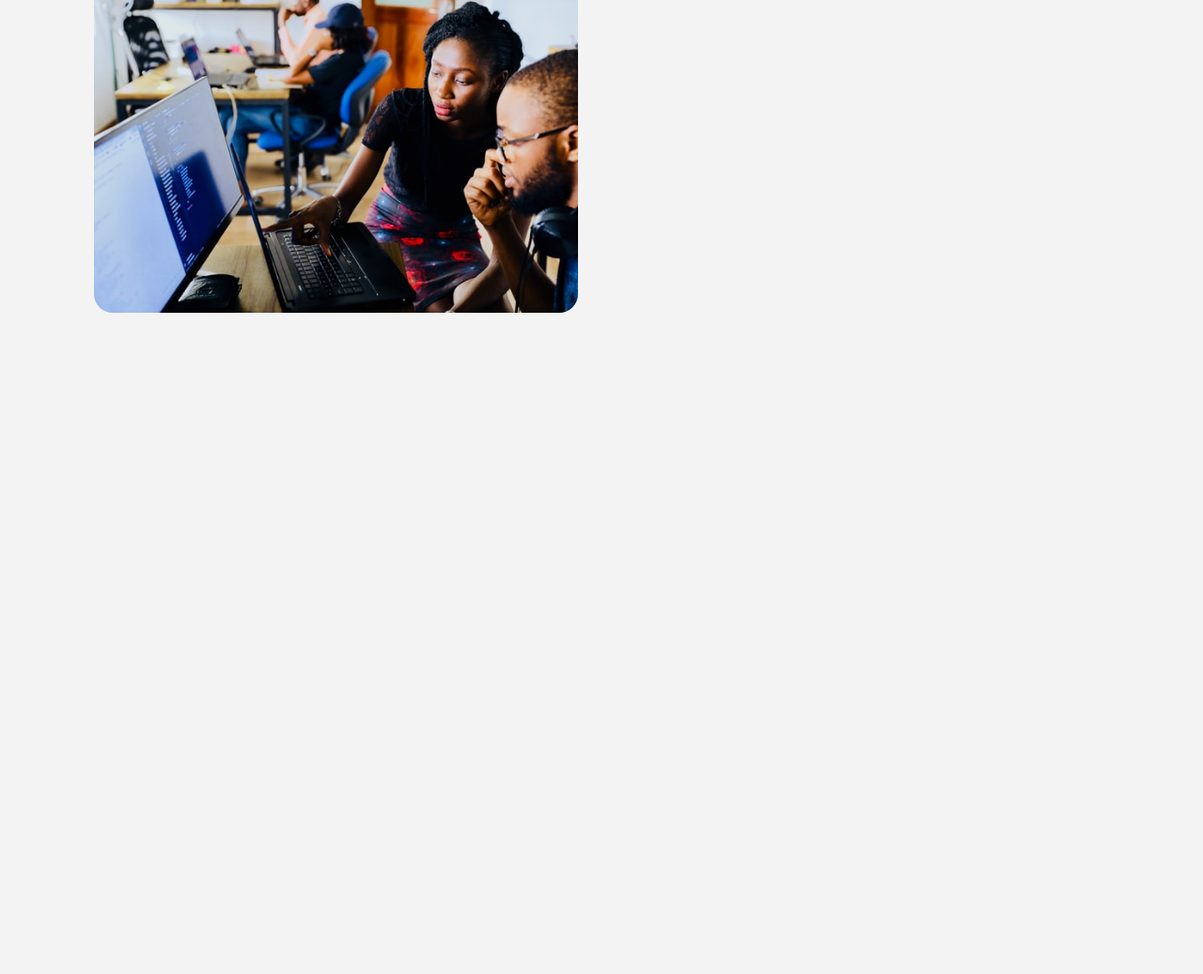
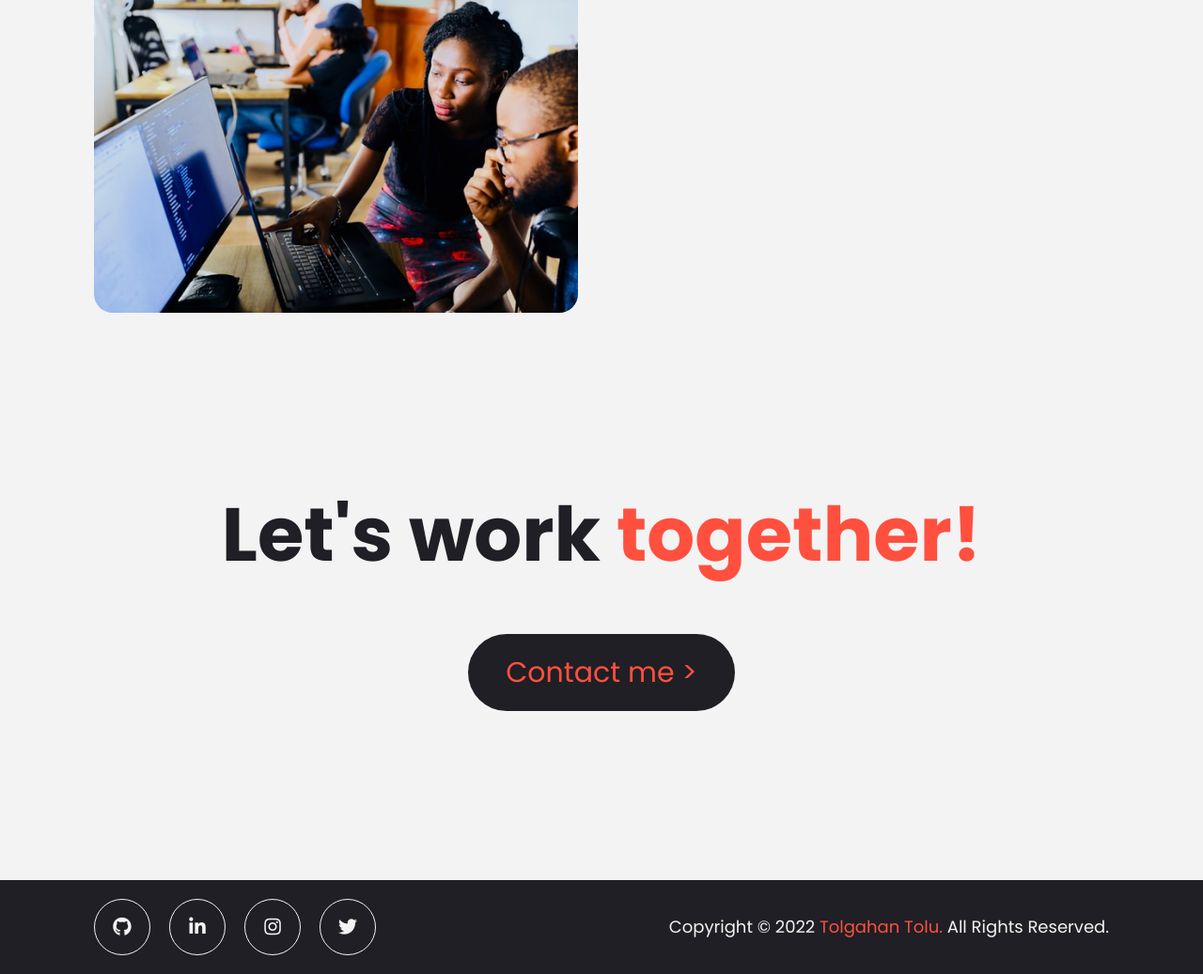
Before and after one commit to tolgahantolu/TolgahanToluPortfolio, a plain HTML site: page index.html in a window 1280 px wide. Shown: the part 1869-2906 px from the top of the page at 94% size. Before the commit the page ends 2206 px from the top, so only its background shows below. Drawn offline with Linux system fonts and the light colour scheme.

Commit message:
contact ve footer tamamlandı

```diff
--- a/index.html
+++ b/index.html
@@ -13,6 +13,11 @@
 	<link rel="preconnect" href="https://fonts.gstatic.com" crossorigin>
 	<link href="https://fonts.googleapis.com/css2?family=Poppins:wght@400;500;600;700;800;900&display=swap"
 		rel="stylesheet">
+
+	<!-- fontawesome (all) -->
+	<link rel="stylesheet" href="https://cdnjs.cloudflare.com/ajax/libs/font-awesome/5.15.2/css/all.min.css"
+		integrity="sha512-HK5fgLBL+xu6dm/Ii3z4xhlSUyZgTT9tuc/hSrtw6uzJOvgRr2a9jyxxT1ely+B+xFAmJKVSTbpM/CuL7qxO8w=="
+		crossorigin="anonymous" referrerpolicy="no-referrer" />
 
 	<!-- style css -->
 	<link rel="stylesheet" type="text/css" href="./style.css" />
@@ -70,6 +75,7 @@
 	</section>
 	<!-- end of about me -->
 
+	<!-- projects -->
 	<section class="projects section-padding section-margin-top-huge">
 		<h1 class="projects__title">
 			A SELECTION <span class="highlight">MY PROJECTS</span>
@@ -89,7 +95,48 @@
 			</a>
 		</div>
 	</section>
+	<!-- end of projects -->
 
+	<!-- contact -->
+	<section class="contact section-padding section-margin-top-huge">
+		<h1 class="contact__title">
+			Let's work <span class="highlight">together!</span>
+		</h1>
+		<a href="#" class="contact__button">
+			Contact me >
+		</a>
+	</section>
+	<!-- end of contact -->
+
+	<!-- footer -->
+	<footer class="footer section-padding section-margin-top-huge">
+		<ul class=" footer__social">
+			<li class="footer__social--item">
+				<a href="#" class="footer__social--link">
+					<i class="fab fa-github"></i>
+				</a>
+			</li>
+			<li class="footer__social--item">
+				<a href="#" class="footer__social--link">
+					<i class="fab fa-linkedin-in"></i>
+				</a>
+			</li>
+			<li class="footer__social--item">
+				<a href="#" class="footer__social--link">
+					<i class="fab fa-instagram"></i>
+				</a>
+			</li>
+			<li class="footer__social--item">
+				<a href="#" class="footer__social--link">
+					<i class="fab fa-twitter"></i>
+				</a>
+			</li>
+		</ul>
+		<p class="footer__copy">
+			Copyright © 2022 <span class="highlight"> Tolgahan Tolu. </span>All Rights Reserved.
+		</p>
+	</footer>
+	<!-- end of footer -->
 
 </body>
 
--- a/style.css
+++ b/style.css
@@ -1,6 +1,7 @@
 :root{
 	--color-default: #1f1f25;
 	--color-primary: #ff503f;
+	--color-secondary: #f3f3f3;
 }
 
 *,
@@ -21,7 +22,7 @@ body{
 	font-weight: 400;
 	line-height: 1.4;
 	color: var(--color-default);
-	background-color: #f3f3f3;
+	background-color: var(--color-secondary);
 }
 
 /* general styles */
@@ -219,3 +220,82 @@ body{
 	transform: translateY(-1rem);
 }
 /* end of projects */
+
+/* contact */
+.contact{
+	width: 100%;
+	display: flex;
+	flex-direction: column;
+	align-items: center;
+}
+
+.contact__title{
+	font-size: 8rem;
+}
+
+.contact__button{
+	margin-top: 5rem;
+	font-size: 3rem;
+	text-decoration: none;
+	background-color: var(--color-default);
+	color: var(--color-primary);
+	padding: 2rem 4rem;
+	border-radius: 5rem;
+	transition: transform .2s ease;
+}
+
+.contact__button:hover{
+	transform: translateY(-1rem);
+}
+/* end of contact */
+
+/* footer */
+.footer{
+	width: 100%;
+	height: 10rem;
+	color: var(--color-secondary);
+	background-color: var(--color-default);
+
+
+	display: flex;
+	justify-content: space-between;
+	align-items: center;
+	padding: 0 10rem;
+}
+
+.footer__social{
+	list-style: none;
+	display: flex;
+}
+
+.footer__social--item{
+	font-size: 2rem;
+	width: 6rem;
+	height: 6rem;
+	border: 1px solid var(--color-secondary);
+	border-radius: 50%;
+	display: flex;
+	justify-content: center;
+	align-items: center;
+	transition: all .2s ease;
+}
+
+.footer__social--item:hover{
+	border-color: var(--color-primary);
+	background-color: var(--color-primary);
+	transform: translateY(-3px);
+}
+
+.footer__social--item:not(:last-child){
+	margin-right: 2rem;
+}
+
+.footer__social--link{
+	text-decoration: none;
+	color: var(--color-secondary);
+}
+
+.footer__copy{
+	font-size: 1.8rem;
+}
+/* end of footer */
```
